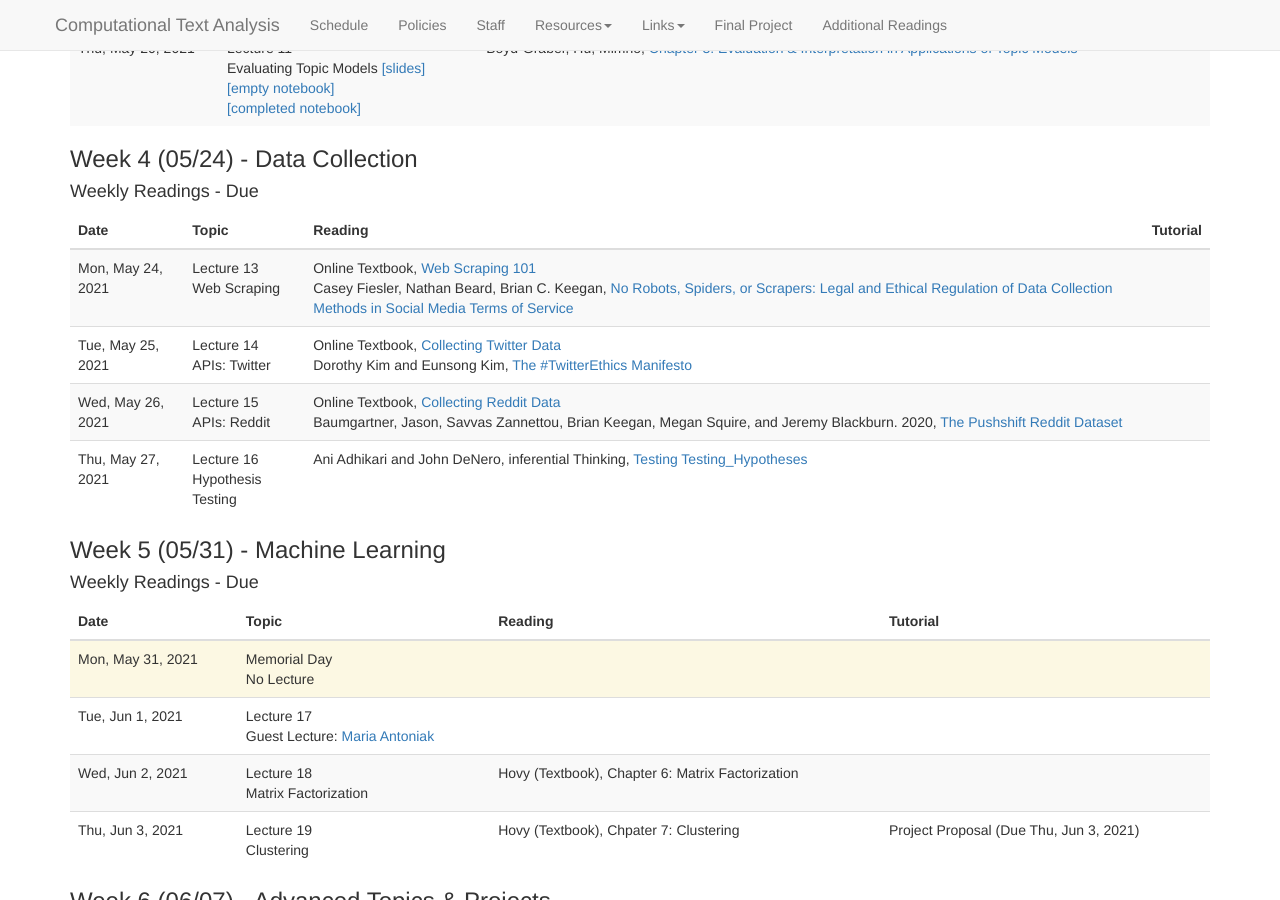
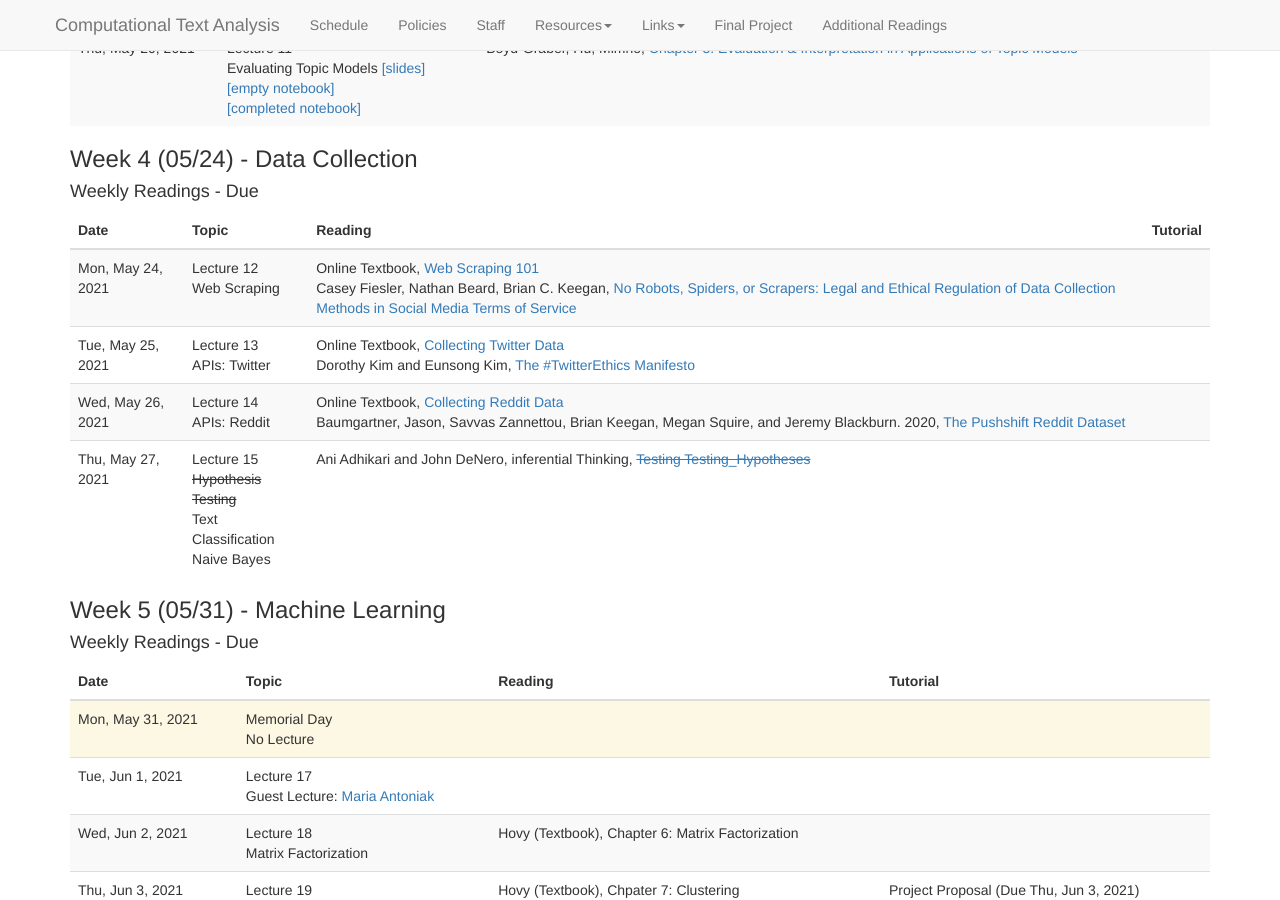
Before and after one commit to BC-COMS-2710/BC-COMS-2710.github.io, a Jekyll site: the page built from schedule.md, in a window 1280 px wide and 900 px high, scrolled down 2110 px. Built offline with Jekyll 4.4.1, drawn with Linux system fonts in a browser that asks for light colours; nearby versions of some CDN libraries.

Commit message:
schedule: week 4

```diff
--- a/_data/schedule.yaml
+++ b/_data/schedule.yaml
@@ -289,7 +289,7 @@
   lectures:
     -
       date: 2021-05-24
-      title: Lecture 13 <br> Web Scraping
+      title: Lecture 12 <br> Web Scraping
       readings:
         -
           url: https://melaniewalsh.github.io/Intro-Cultural-Analytics/Data-Collection/Web-Scraping-Part1.html
@@ -303,7 +303,7 @@
 
     -
       date: 2021-05-25
-      title: "Lecture 14 <br> APIs: Twitter"
+      title: "Lecture 13 <br> APIs: Twitter"
       readings:
         -
           url: https://melaniewalsh.github.io/Intro-Cultural-Analytics/Data-Collection/Twitter-Data-Collection-Home.html
@@ -316,7 +316,7 @@
       assignments:
     -
       date: 2021-05-26
-      title: "Lecture 15 <br> APIs: Reddit"
+      title: "Lecture 14 <br> APIs: Reddit"
       readings:
         -
           url: https://melaniewalsh.github.io/Intro-Cultural-Analytics/Data-Collection/Reddit-Data-Collection-With-PSAW.html
@@ -329,11 +329,11 @@
       assignments:
     -
       date: 2021-05-27
-      title: Lecture 16 <br> Hypothesis Testing
+      title: Lecture 15 <br> <strike>Hypothesis Testing</strike> <br> Text Classification <br> Naive Bayes
       readings:
         -
           url: https://www.inferentialthinking.com/chapters/11/Testing_Hypotheses.html
-          title: Testing Testing_Hypotheses
+          title: <strike>Testing Testing_Hypotheses</strike>
           authors: Ani Adhikari and John DeNero, inferential Thinking
 -
   name: "Week 5 (05/31) - Machine Learning"
```
